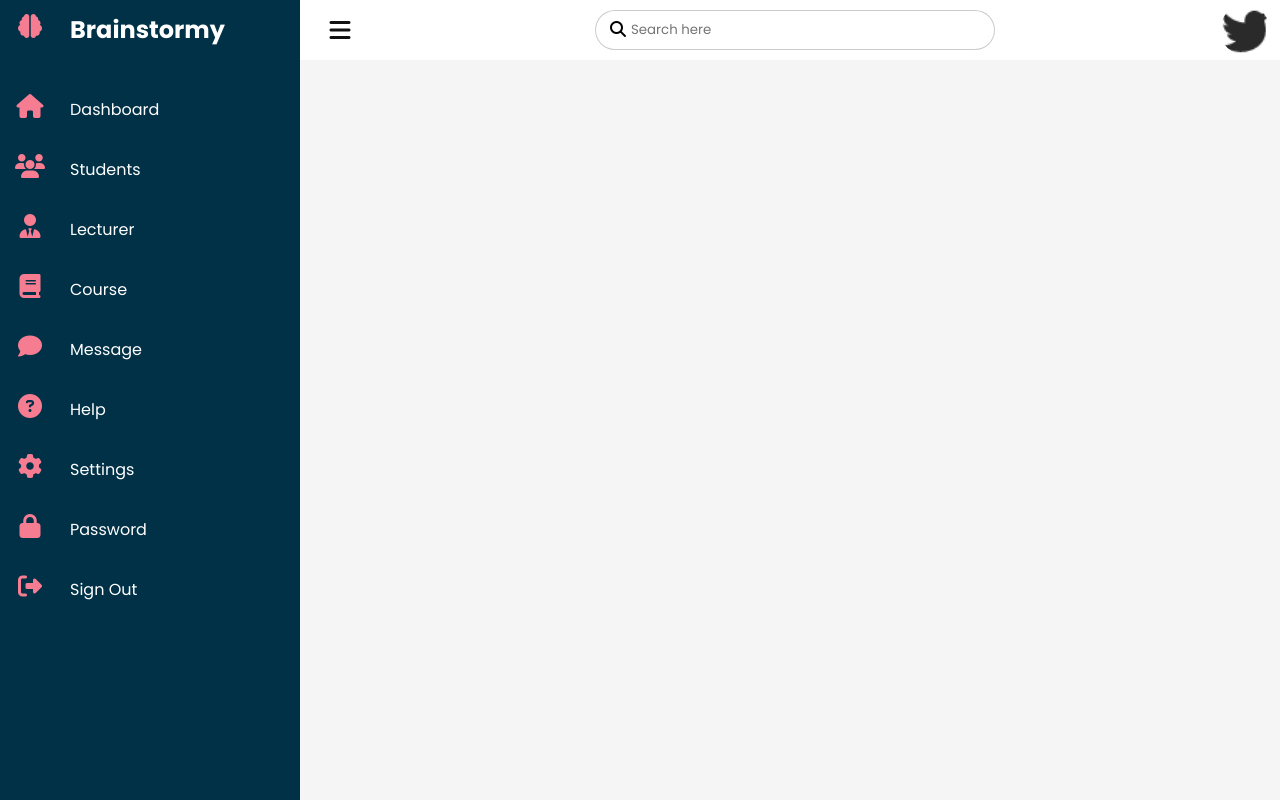
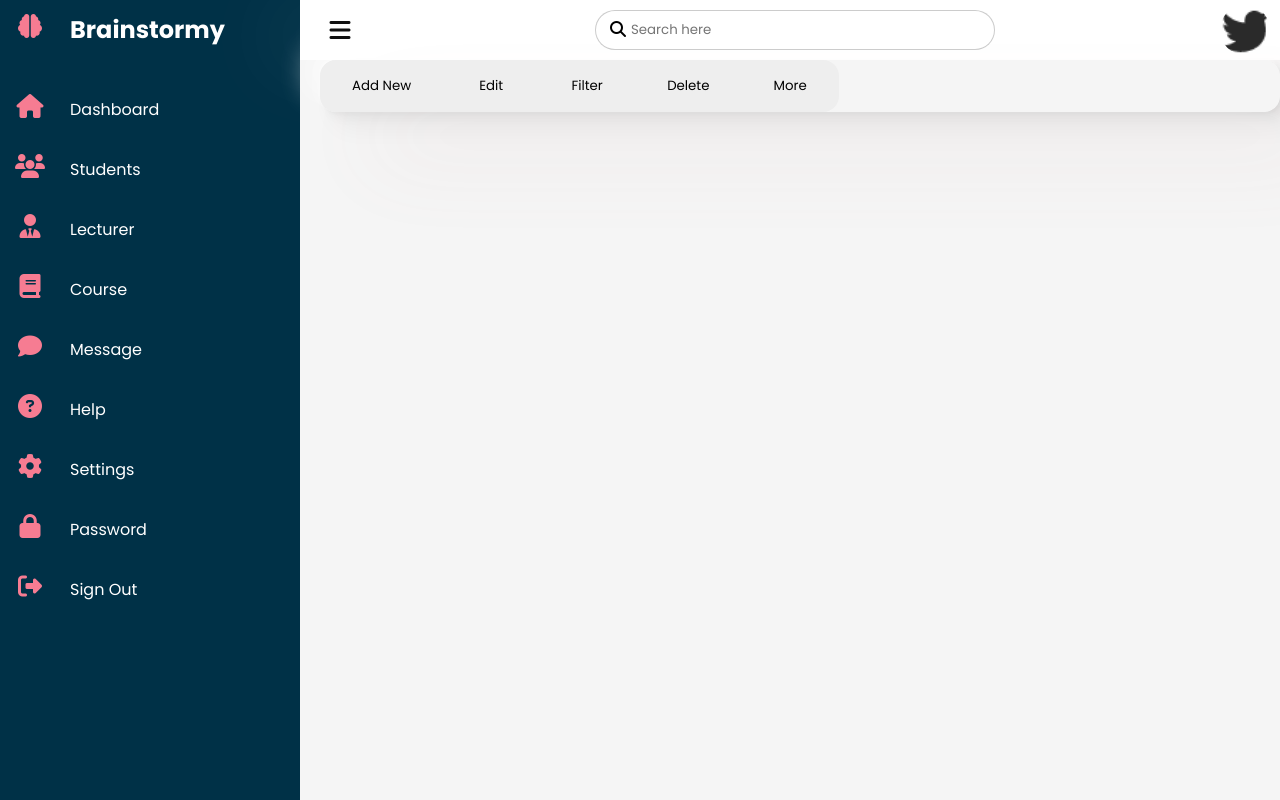
Before and after one commit to masrufjaman/Online-Learning-Management-System, a PHP site: page /templates/admin/studentsView.php in a window 1280 px wide. Run offline with PHP 8.4, Linux system fonts and the light colour scheme; some libraries are stand-ins or nearby versions.

Commit message:
admin handy tools

```diff
--- a/templates/admin/header.php
+++ b/templates/admin/header.php
@@ -10,6 +10,7 @@
     <script src="https://kit.fontawesome.com/39afdd33d3.js" crossorigin="anonymous"></script>
     <!-- CSS Link -->
     <link rel="stylesheet" href="styles/admin.css" />
+    <link rel="stylesheet" href="styles/new.css" />
 </head>
 
 <body>
--- a/templates/admin/js/admin.js
+++ b/templates/admin/js/admin.js
@@ -7,3 +7,17 @@ function toogleMenu(){
     navigation.classList.toggle('active');
     main.classList.toggle('active');
 }
+
+// MultiButton
+const buttons = document.querySelectorAll(".btn-group__item");
+buttons.forEach(button => {
+  button.addEventListener("click",() => {
+    // do some action according to button
+
+    // show success feedback
+    button.classList.add("btn-group__item--active");
+    setTimeout(() => {
+      button.classList.remove("btn-group__item--active");
+    },600)
+  })
+})
--- /dev/null
+++ b/templates/admin/multiButtons.php
@@ -0,0 +1,3 @@
+    <div class="btn-group">
+        <button class="btn-group__item btn-group__item">Add New</button><button class="btn-group__item">Edit</button><button class="btn-group__item">Filter</button><button class="btn-group__item">Delete</button><button class="btn-group__item">More</button>
+    </div>
--- a/templates/admin/studentsView.php
+++ b/templates/admin/studentsView.php
@@ -3,6 +3,7 @@ include("header.php");
 // TopBar  Start
 include("topbar.php");
 // TopBar  End
+include("multiButtons.php");
 ?>
 <?php
 include("footer.php");
--- /dev/null
+++ b/templates/admin/styles/new.css
@@ -0,0 +1,75 @@
+/** button group styles **/
+.btn-group {
+  margin-left: 20px;
+  border-radius: 1rem;
+  -webkit-box-shadow: -2.3px -2.3px 3.8px rgba(255, 255, 255, 0.2),
+    -6.3px -6.3px 10.6px rgba(255, 255, 255, 0.3),
+    -15.1px -15.1px 25.6px rgba(255, 255, 255, 0.4),
+    -50px -50px 85px rgba(255, 255, 255, 0.07),
+    2.3px 2.3px 3.8px rgba(0, 0, 0, 0.024),
+    6.3px 6.3px 10.6px rgba(0, 0, 0, 0.035),
+    15.1px 15.1px 25.6px rgba(0, 0, 0, 0.046),
+    50px 50px 85px rgba(0, 0, 0, 0.07);
+  box-shadow: -2.3px -2.3px 3.8px rgba(255, 255, 255, 0.2),
+    -6.3px -6.3px 10.6px rgba(255, 255, 255, 0.3),
+    -15.1px -15.1px 25.6px rgba(255, 255, 255, 0.4),
+    -50px -50px 85px rgba(255, 255, 255, 0.07),
+    2.3px 2.3px 3.8px rgba(0, 0, 0, 0.024),
+    6.3px 6.3px 10.6px rgba(0, 0, 0, 0.035),
+    15.1px 15.1px 25.6px rgba(0, 0, 0, 0.046),
+    50px 50px 85px rgba(172, 107, 107, 0.07);
+}
+
+.btn-group__item {
+  border: none;
+  min-width: 6rem;
+  padding: 1rem 2rem;
+  background-color: #eee;
+  cursor: pointer;
+  margin: 0;
+  -webkit-box-shadow: inset 0px 0px 0px -15px rebeccapurple;
+  box-shadow: inset 0px 0px 0px -15px rebeccapurple;
+  -webkit-transition: all 300ms ease-out;
+  transition: all 300ms ease-out;
+}
+
+.btn-group__item:last-child {
+  border-top-right-radius: 1rem;
+  border-bottom-right-radius: 1rem;
+}
+
+.btn-group__item:first-child {
+  border-top-left-radius: 1rem;
+  border-bottom-left-radius: 1rem;
+}
+
+.btn-group__item:hover,
+.btn-group__item:focus {
+  color: rebeccapurple;
+  -webkit-box-shadow: inset 0px -20px 0px -15px rebeccapurple;
+  box-shadow: inset 0px -20px 0px -15px rebeccapurple;
+}
+
+.btn-group__item:focus {
+  outline: none;
+}
+
+.btn-group__item:after {
+  content: "✔️";
+  margin-left: 0.5rem;
+  display: inline-block;
+  color: rebeccapurple;
+  position: absolute;
+  -webkit-transform: translatey(10px);
+  transform: translatey(10px);
+  opacity: 0;
+  -webkit-transition: all 200ms ease-out;
+  transition: all 200ms ease-out;
+}
+
+.btn-group__item--active:after {
+  opacity: 1;
+  -webkit-transform: translatey(-2px);
+  transform: translatey(-2px);
+}
+/*# sourceMappingURL=new.css.map */
```
